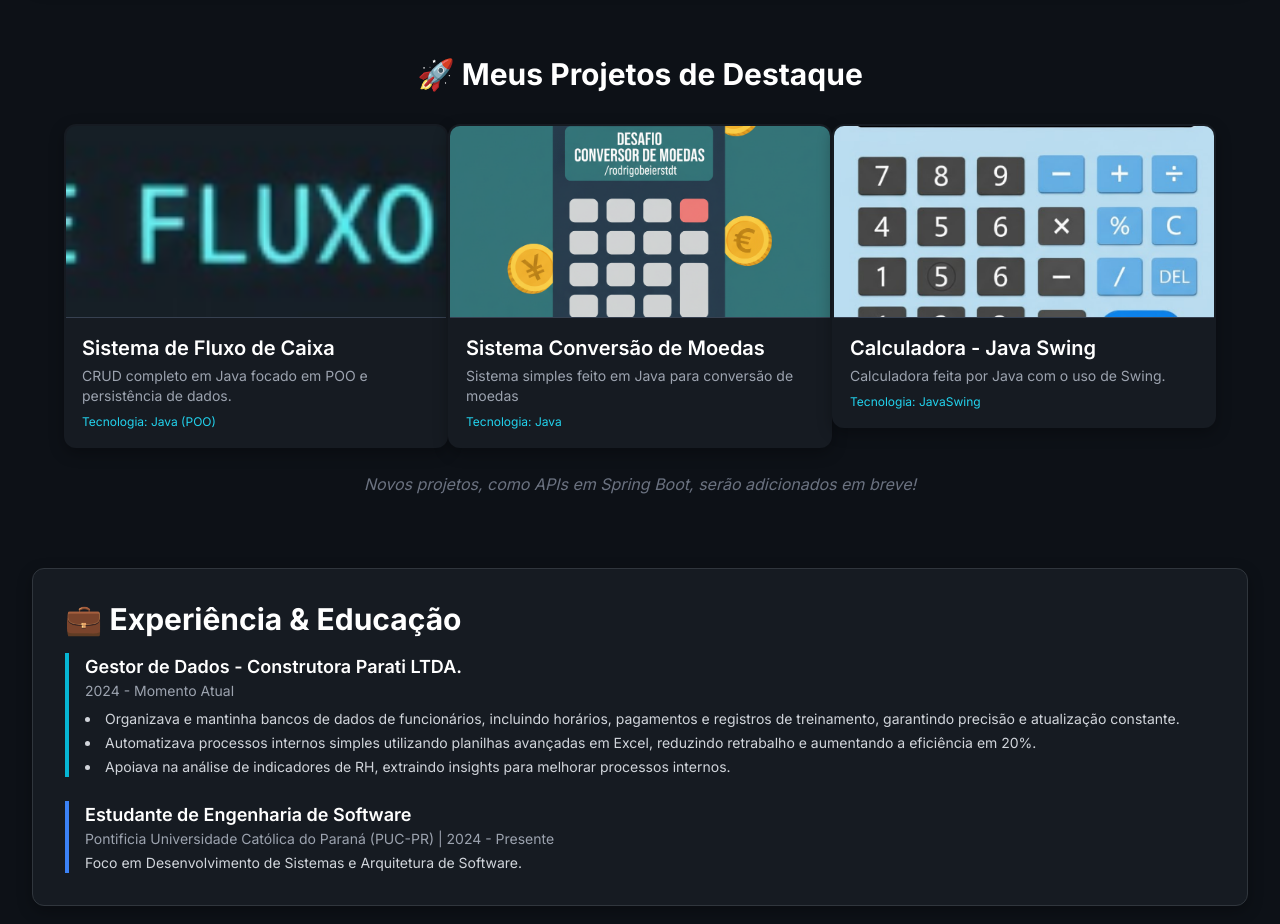
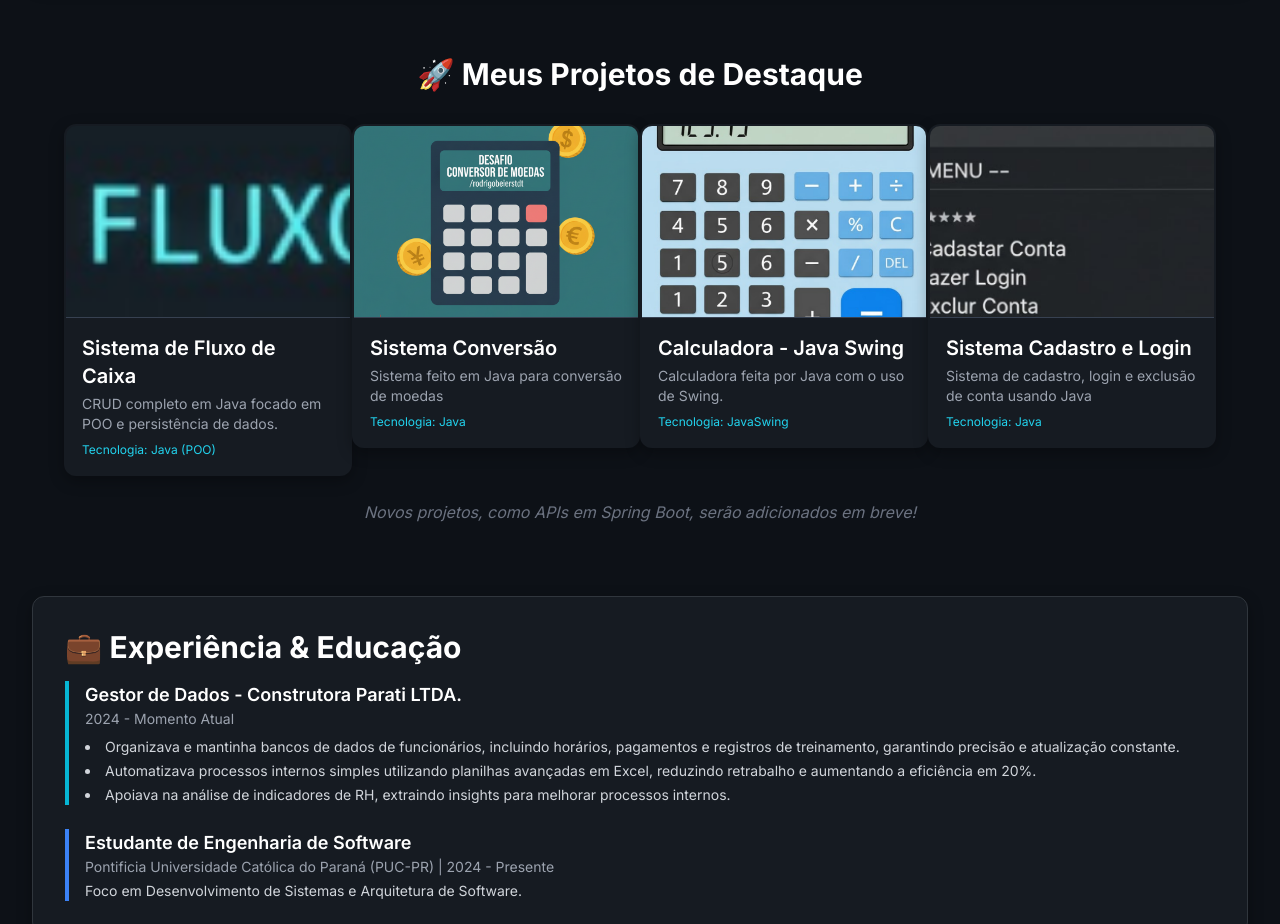
Before and after one commit to RodrigoBeierstdt/portfolio, a plain HTML site: page index.html in a window 1280 px wide. Shown: the part 1100-2024 px from the top of the page. Drawn offline with nearby package versions, Linux system fonts and the light colour scheme.

Commit message:
Novo projeto

```diff
--- a/index.html
+++ b/index.html
@@ -193,8 +193,8 @@
                         <div class="project-card-grid content-card rounded-xl overflow-hidden border-2 border-transparent">
                             <img src="foto/capa.png" alt="Conversor de Moedas" class="w-full h-48 object-cover border-b border-gray-700">
                             <div class="p-4">
-                                <h3 class="text-xl font-semibold main-title mb-1">Sistema Conversão de Moedas</h3>
-                                <p class="text-gray-400 text-sm">Sistema simples feito em Java para conversão de moedas </p>
+                                <h3 class="text-xl font-semibold main-title mb-1">Sistema Conversão </h3>
+                                <p class="text-gray-400 text-sm">Sistema feito em Java para conversão de moedas </p>
                                 <span class="text-xs text-cyan-400 mt-2 block">Tecnologia: Java</span>
                             </div>
                         </div>
@@ -210,7 +210,16 @@
                             </div>
                         </div>
                     </a>
-
+  <a href=https://github.com/RodrigoBeierstdt/SistemaCadastroLogin" target="_blank" class="block w-full max-w-md">
+                        <div class="project-card-grid content-card rounded-xl overflow-hidden border-2 border-transparent">
+                            <img src="foto/Screenshot_3.png" alt="Cadastro e Login" class="w-full h-48 object-cover border-b border-gray-700">
+                            <div class="p-4">
+                                <h3 class="text-xl font-semibold main-title mb-1">Sistema Cadastro e Login</h3>
+                                <p class="text-gray-400 text-sm">Sistema de cadastro, login e exclusão de conta usando Java</p>
+                                <span class="text-xs text-cyan-400 mt-2 block">Tecnologia: Java</span>
+                            </div>
+                        </div>
+                    </a>
                 </div>
                 <p class="text-center text-gray-500 italic mt-6">Novos projetos, como APIs em Spring Boot, serão adicionados em breve!</p>
             </section>
```
Also changed, not shown: foto/Screenshot_3.png (added).
